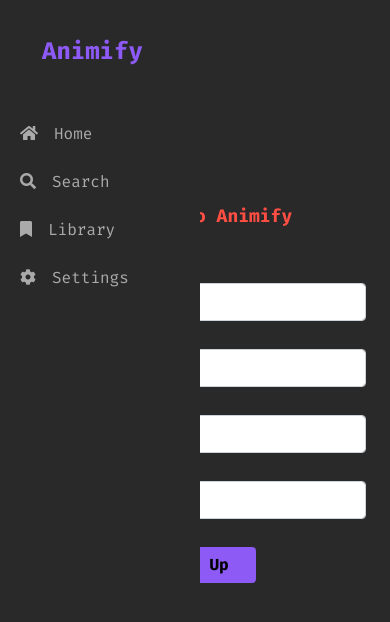
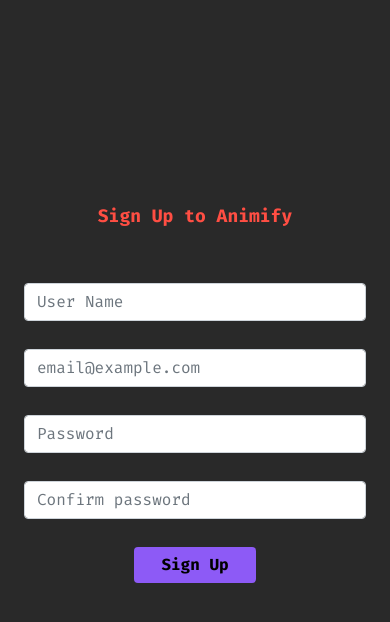
Before and after one commit to tarek99samy/Animify-Frontend, a React (Create React App) app: page /signup in a window 390 px wide. Shown: the top 622 px of the page. Built offline with nearby package versions, Linux system fonts and the light colour scheme; the HTML template or start-up script is replaced by a standard one.

Commit message:
Add: Responsive SideBar

```diff
--- a/src/components/side_bar/side_bar.js
+++ b/src/components/side_bar/side_bar.js
@@ -14,25 +14,25 @@
         <li className='nav-item sidebar__item'>
           <Link to='/' className='nav-link sidebar__item__link'>
             <i className='fa fa-home sidebar__item__icon'></i>
-            <span className='sidebar_item__text'>Home</span>
+            <span className='sidebar__item__text'>Home</span>
           </Link>
         </li>
         <li className='nav-item sidebar__item'>
           <Link to='/search' className='nav-link sidebar__item__link'>
             <i className='fa fa-search sidebar__item__icon'></i>
-            <span className='sidebar_item__text'>Search</span>
+            <span className='sidebar__item__text'>Search</span>
           </Link>
         </li>
         <li className='nav-item sidebar__item'>
           <Link to='/library' className='nav-link sidebar__item__link'>
             <i className='fa fa-bookmark sidebar__item__icon'></i>
-            <span className='sidebar_item__text'>Library</span>
+            <span className='sidebar__item__text'>Library</span>
           </Link>
         </li>
         <li className='nav-item sidebar__item'>
           <Link to='/settings' className='nav-link sidebar__item__link'>
             <i className='fa fa-cog sidebar__item__icon'></i>
-            <span className='sidebar_item__text'>Settings</span>
+            <span className='sidebar__item__text'>Settings</span>
           </Link>
         </li>
       </ul>
--- a/src/components/side_bar/side_bar.scss
+++ b/src/components/side_bar/side_bar.scss
@@ -11,7 +11,7 @@
 
   &__item {
     color: vars.$color-silver;
-    width: vars.$width-small;
+    width: 100%;
     padding: vars.$spacing-xxx-atomic;
 
     &:hover {
@@ -27,3 +27,26 @@
     }
   }
 }
+
+@media screen and (max-width: 1000px) {
+  .sidebar {
+    @include mix.area(flex, fixed, vars.$spacing-micro-xxx, 100vh, 0, 0, vars.$color-gray);
+    padding-top: vars.$spacing-x-medium;
+
+    &__title {
+      display: none;
+    }
+
+    &__item {
+      &__text {
+        display: none;
+      }
+    }
+  }
+}
+
+@media screen and (max-width: 700px) {
+  .sidebar {
+    display: none;
+  }
+}
```
